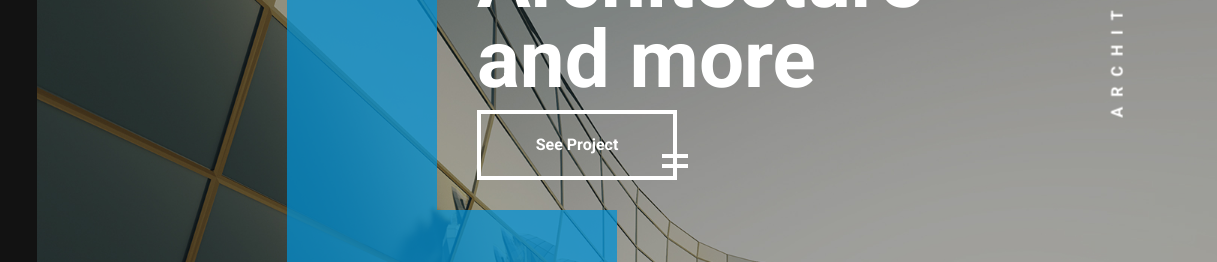
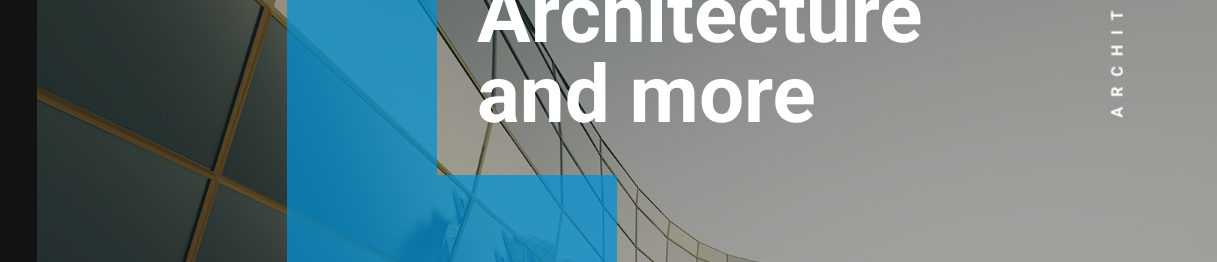
Before and after one commit to sanky16/newspacifyi, a plain HTML site: page index.html in a window 1280 px wide. Shown: the part 485-747 px from the top of the page, 63-1280 px from the left. Drawn offline with Linux system fonts and the light colour scheme.

Commit message:
Update index.html

```diff
--- a/index.html
+++ b/index.html
@@ -74,7 +74,6 @@
 				<div class="slide-inner">
 					<div class="slide-content">
 					<h2>Minimalistic <br>Architecture <br> and more</h2>
-					<a href="#" class="site-btn sb-light">See Project</a>
 					</div>
 				</div>
 			</div>
@@ -82,7 +81,6 @@
 				<div class="slide-inner">
 					<div class="slide-content">
 					<h2>Minimalistic <br>Architecture <br> and more</h2>
-					<a href="#" class="site-btn sb-light">See Project</a>
 					</div>
 				</div>
 			</div>
```
